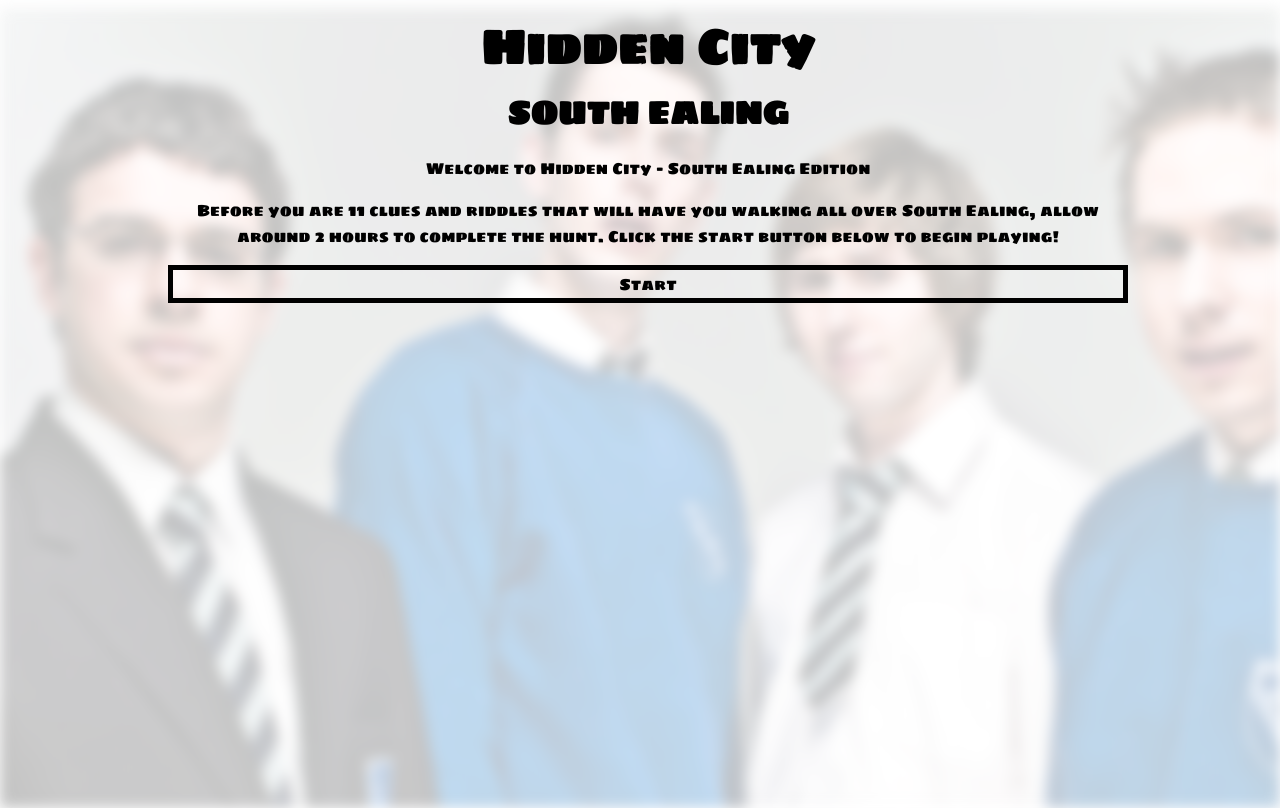
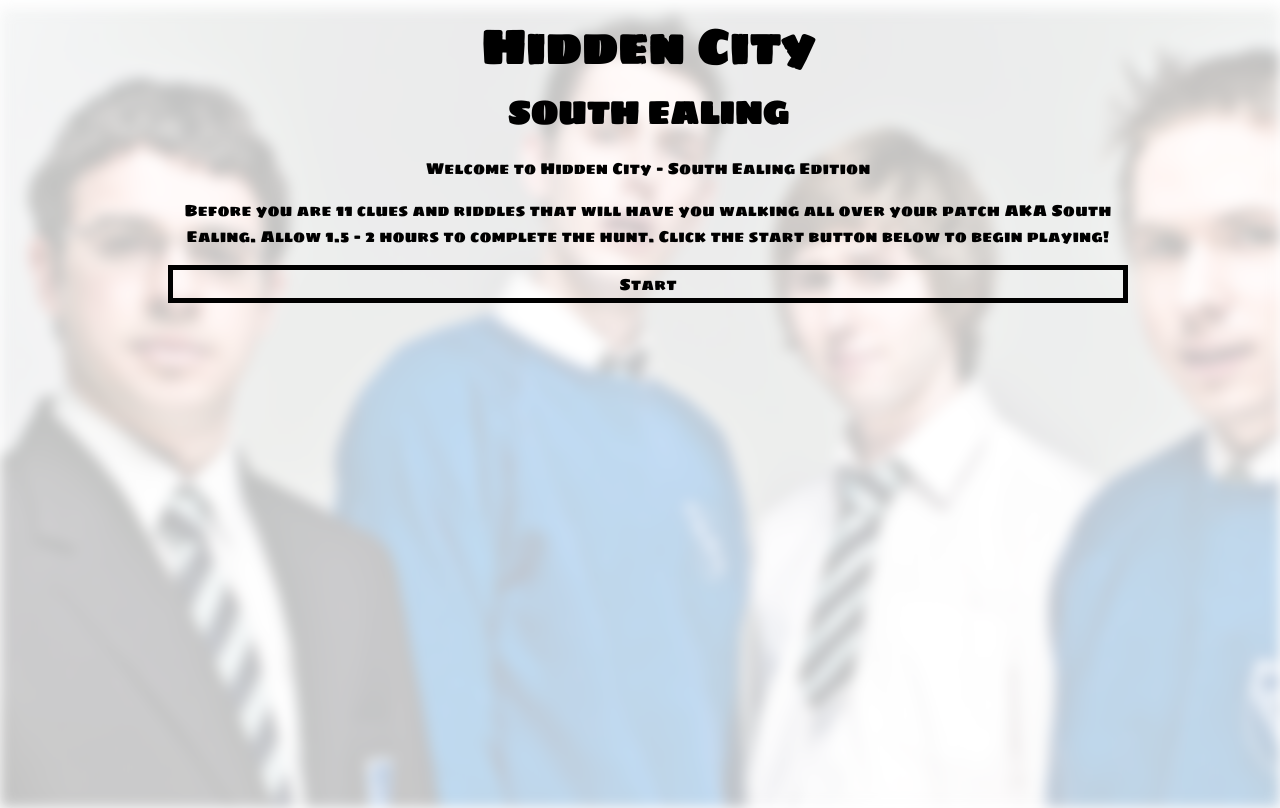
Before and after one commit to DanielKloss/HiddenEaling, a plain HTML site: page index.html in a window 1280 px wide. Drawn offline with Linux system fonts and the light colour scheme; some packages are replaced by stand-ins of ours.

Commit message:
Update index.html

```diff
--- a/index.html
+++ b/index.html
@@ -26,7 +26,7 @@
                 Welcome to Hidden City - South Ealing Edition
             </p>
             <p>
-                Before you are 11 clues and riddles that will have you walking all over South Ealing, allow around 2 hours to complete the hunt. Click the start button below to begin playing!
+                Before you are 11 clues and riddles that will have you walking all over your patch AKA South Ealing. Allow 1.5 - 2 hours to complete the hunt. Click the start button below to begin playing!
             </p>
             <button ng-click="controller.Start()">Start</button>
         </div>
```
